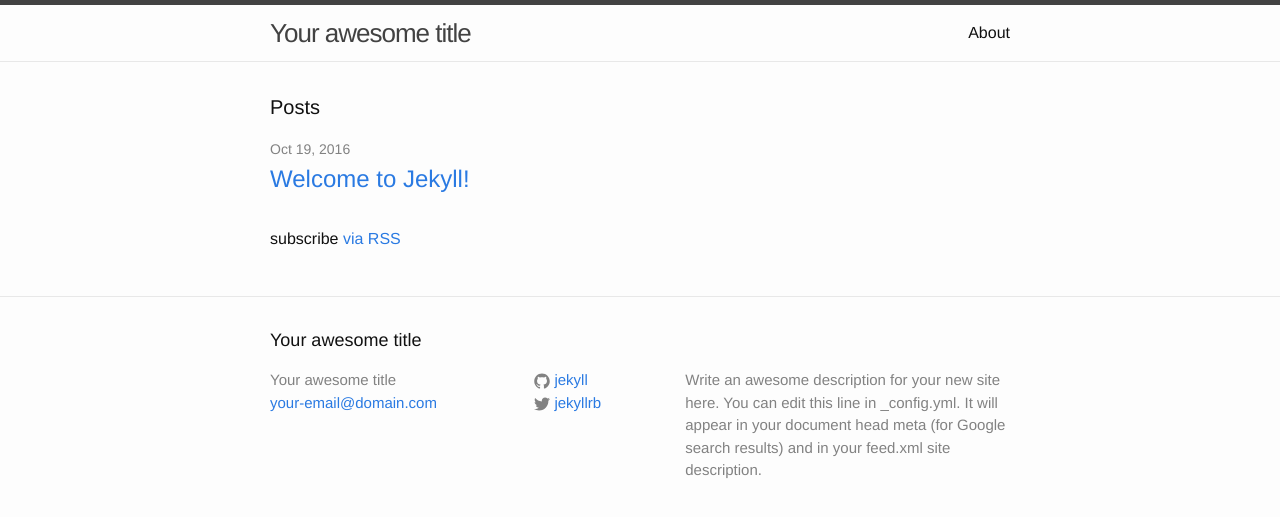
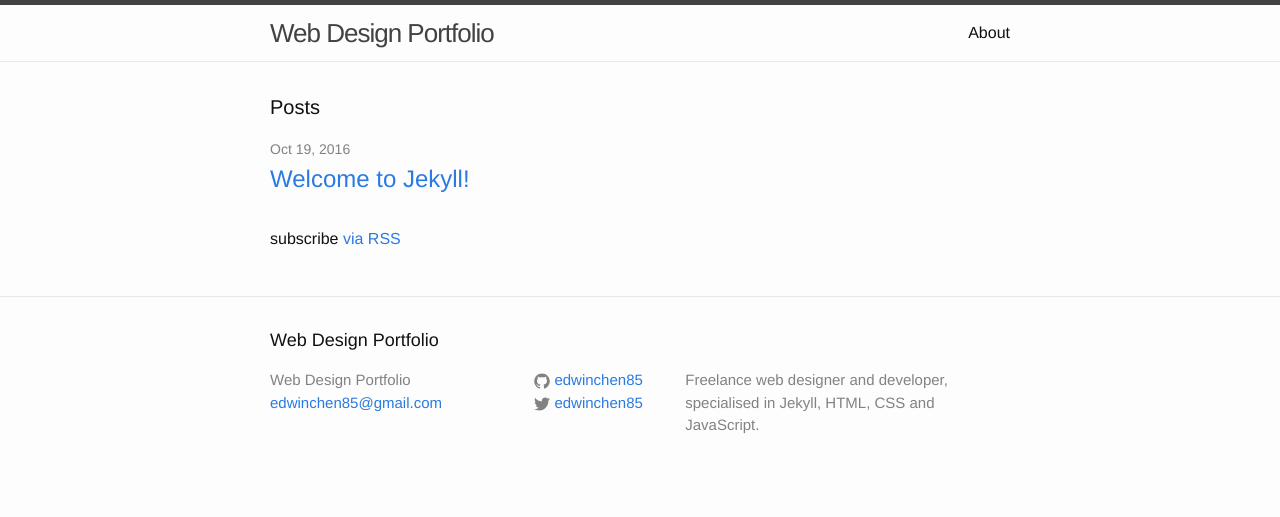
Before and after one commit to edwinchen85/portfolio, a Jekyll site: the page built from index.html, in a window 1280 px wide. Shown: the top 517 px of the page. Built offline with Jekyll 4.4.1, drawn with Linux system fonts in a browser that asks for light colours.

Commit message:
Config settings for site

```diff
--- a/_config.yml
+++ b/_config.yml
@@ -1,14 +1,24 @@
 # Site settings
-title: Your awesome title
-email: your-email@domain.com
+title: Web Design Portfolio
+email: edwinchen85@gmail.com
 description: > # this means to ignore newlines until "baseurl:"
-  Write an awesome description for your new site here. You can edit this
-  line in _config.yml. It will appear in your document head meta (for
-  Google search results) and in your feed.xml site description.
+  Freelance web designer and developer, specialised in Jekyll, HTML, CSS and JavaScript.
 baseurl: "" # the subpath of your site, e.g. /blog/
 url: "http://yourdomain.com" # the base hostname & protocol for your site
-twitter_username: jekyllrb
-github_username:  jekyll
+twitter_username: edwinchen85
+github_username:  edwinchen85
+
+permalink: /:categories/:title
+
+links:
+  - title: about
+    url: about
+  - title: projects
+    url: project
+  - title: article
+    url: article
+  - title: contact
+    url: contact
 
 # Build settings
 markdown: kramdown
```
